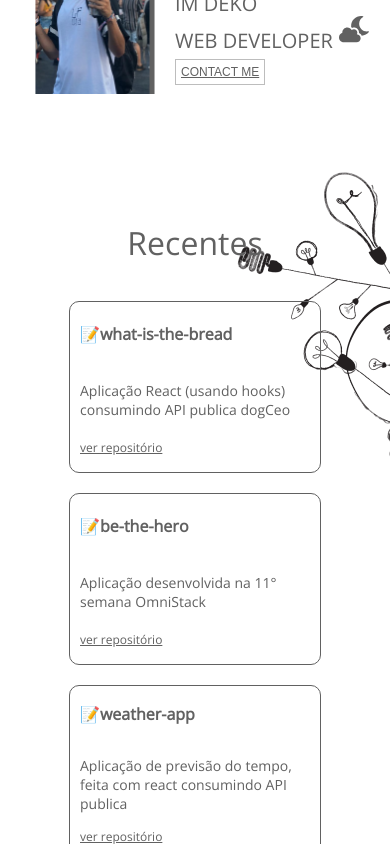
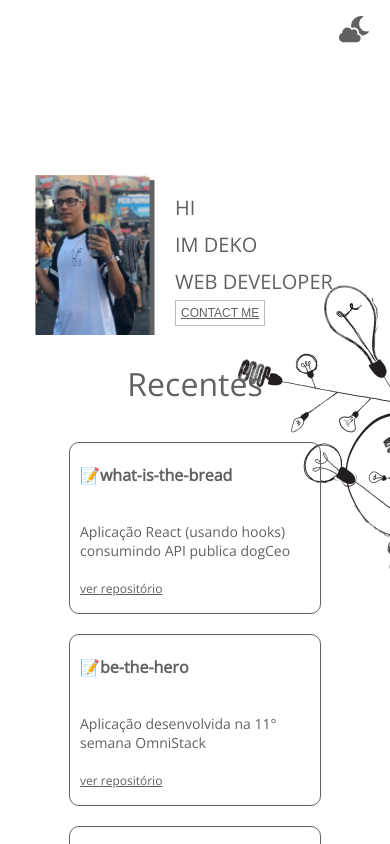
Before and after one commit to dericparra/dericparra.github.io, a React (Create React App) app: page / in a window 390 px wide. Shown: the top 844 px of the page. Built offline with nearby package versions, Linux system fonts and the light colour scheme.

Commit message:
Corrigir posicionamento do hero em display mobile

```diff
--- a/src/components/Hero/styles.js
+++ b/src/components/Hero/styles.js
@@ -32,6 +32,8 @@ export const Section = styled.section`
     max-width: 320px;
     max-height: 160px;
     align-self: center;
+    padding-top: 50vh;
+    margin: 0;
   }
 `;
 
--- a/src/styles.js
+++ b/src/styles.js
@@ -14,7 +14,7 @@ export const Div = styled.div`
   @media (max-width: 539px) {
     background-image: url(${bgMobile});
     background-repeat: no-repeat;
-    background-position: right top 25vh;
+    background-position: right top 55vh;
   }
 `;
 
```
Also changed, not shown: 1 other file (tests, documents, lock files or other folders).
